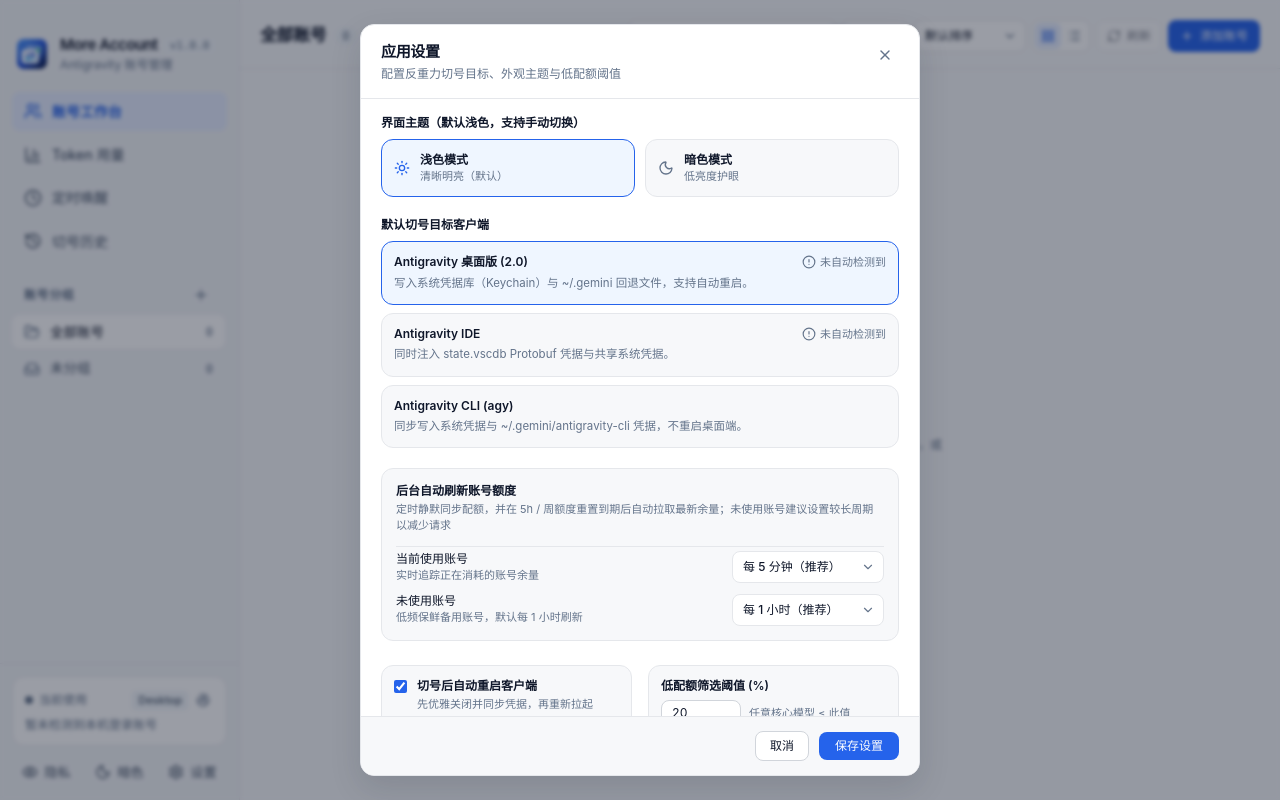
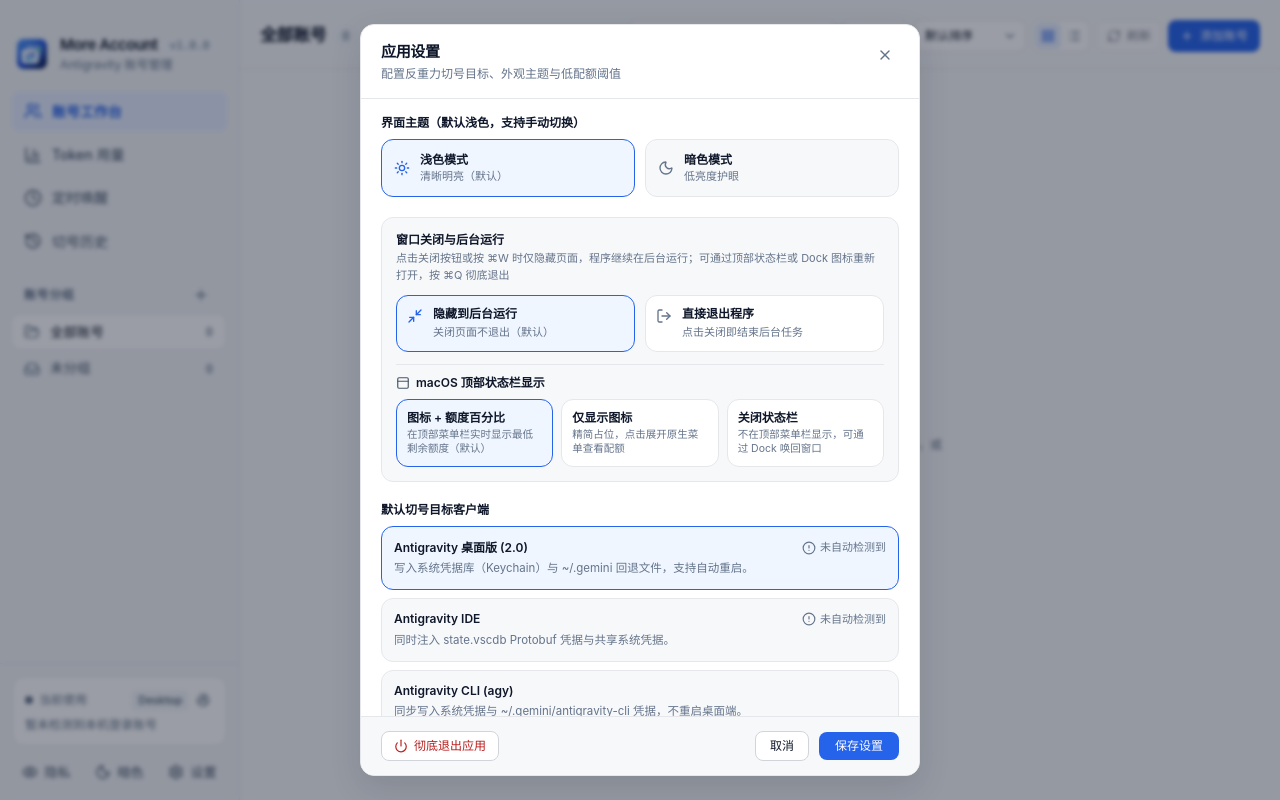
Before and after one commit to kong-hen/more-account, a Vue app in the folder frontend/: page / in a window 1280 px wide. Both pictures are taken after a click on the button "设置". Built offline with nearby package versions, Linux system fonts and the light colour scheme.

Commit message:
feat(ui): 新增后台运行与macOS状态栏设置项、彻底退出入口及事件同步

```diff
--- a/frontend/src/components/settings/SettingsModal.vue
+++ b/frontend/src/components/settings/SettingsModal.vue
@@ -13,13 +13,17 @@ import {
   ArrowUpCircle,
   Eye,
   EyeOff,
+  Minimize2,
+  LogOut,
+  Power,
+  PanelTop,
 } from 'lucide-vue-next'
 import BaseModal from '@/components/common/BaseModal.vue'
 import AppSelect from '@/components/common/AppSelect.vue'
 import { useAppStore } from '@/stores/appStore'
 import { useTokenUsageStore } from '@/stores/tokenUsageStore'
 import { api, extractErrorMessage } from '@/services/api'
-import type { AppSettings, RuntimeTarget } from '@/types/models'
+import type { AppSettings, MacStatusBarMode, RuntimeTarget } from '@/types/models'
 
 const props = defineProps<{
   open: boolean
@@ -103,6 +107,26 @@ function setInactiveAutoRefreshMinutes(val: string) {
   form.value.inactiveAutoRefreshMinutes = Number.isFinite(num) ? num : 60
 }
 
+const isMacOS = computed(() => appStore.platform === 'darwin')
+
+const macStatusBarOptions: Array<{ value: MacStatusBarMode; label: string; desc: string }> = [
+  {
+    value: 'icon_quota',
+    label: '图标 + 额度百分比',
+    desc: '在顶部菜单栏实时显示最低剩余额度（默认）',
+  },
+  {
+    value: 'icon_only',
+    label: '仅显示图标',
+    desc: '精简占位，点击展开原生菜单查看配额',
+  },
+  {
+    value: 'off',
+    label: '关闭状态栏',
+    desc: '不在顶部菜单栏显示，可通过 Dock 唤回窗口',
+  },
+]
+
 const runtimeOptions: Array<{ value: RuntimeTarget; label: string; desc: string }> = [
   {
     value: 'desktop',
@@ -173,6 +197,11 @@ async function handleSave() {
     const payload: AppSettings = {
       ...form.value,
       lowQuotaThreshold: cleanThreshold,
+      closeBehavior: form.value.closeBehavior === 'quit' ? 'quit' : 'background',
+      macStatusBarMode:
+        form.value.macStatusBarMode === 'icon_only' || form.value.macStatusBarMode === 'off'
+          ? form.value.macStatusBarMode
+          : 'icon_quota',
       desktopAppPath: (form.value.desktopAppPath ?? '').trim(),
       ideAppPath: (form.value.ideAppPath ?? '').trim(),
       tokenUsageDataDir: (form.value.tokenUsageDataDir ?? '').trim(),
@@ -247,6 +276,91 @@ async function handleSave() {
               <div class="text-[11px]" style="color: var(--text-muted)">低亮度护眼</div>
             </div>
           </button>
+        </div>
+      </section>
+
+      <!-- 窗口关闭行为与 macOS 顶部状态栏配置 -->
+      <section
+        class="p-3.5 rounded-xl border space-y-3"
+        style="border-color: var(--border-subtle); background-color: var(--bg-app)"
+      >
+        <div>
+          <div class="text-xs font-semibold" style="color: var(--text-primary)">窗口关闭与后台运行</div>
+          <div class="mt-0.5 text-[11px]" style="color: var(--text-muted)">
+            {{
+              isMacOS
+                ? '点击关闭按钮或按 ⌘W 时仅隐藏页面，程序继续在后台运行；可通过顶部状态栏或 Dock 图标重新打开，按 ⌘Q 彻底退出'
+                : '点击关闭按钮时隐藏窗口并在后台继续运行（定时刷新与唤醒不受影响），再次打开桌面图标即可恢复窗口'
+            }}
+          </div>
+        </div>
+
+        <div class="grid grid-cols-2 gap-2.5">
+          <button
+            type="button"
+            class="flex items-start gap-2.5 p-2.5 rounded-xl border text-left cursor-pointer transition-colors"
+            :style="
+              form.closeBehavior !== 'quit'
+                ? { borderColor: 'var(--accent)', backgroundColor: 'var(--accent-soft)' }
+                : { borderColor: 'var(--border-subtle)', backgroundColor: 'var(--bg-surface)' }
+            "
+            @click="form.closeBehavior = 'background'"
+          >
+            <Minimize2
+              class="w-4 h-4 shrink-0 mt-0.5"
+              :style="{ color: form.closeBehavior !== 'quit' ? 'var(--accent)' : 'var(--text-muted)' }"
+              aria-hidden="true"
+            />
+            <div>
+              <div class="text-xs font-semibold" style="color: var(--text-primary)">隐藏到后台运行</div>
+              <div class="text-[11px] mt-0.5" style="color: var(--text-muted)">关闭页面不退出（默认）</div>
+            </div>
+          </button>
+
+          <button
+            type="button"
+            class="flex items-start gap-2.5 p-2.5 rounded-xl border text-left cursor-pointer transition-colors"
+            :style="
+              form.closeBehavior === 'quit'
+                ? { borderColor: 'var(--accent)', backgroundColor: 'var(--accent-soft)' }
+                : { borderColor: 'var(--border-subtle)', backgroundColor: 'var(--bg-surface)' }
+            "
+            @click="form.closeBehavior = 'quit'"
+          >
+            <LogOut
+              class="w-4 h-4 shrink-0 mt-0.5"
+              :style="{ color: form.closeBehavior === 'quit' ? 'var(--accent)' : 'var(--text-muted)' }"
+              aria-hidden="true"
+            />
+            <div>
+              <div class="text-xs font-semibold" style="color: var(--text-primary)">直接退出程序</div>
+              <div class="text-[11px] mt-0.5" style="color: var(--text-muted)">点击关闭即结束后台任务</div>
+            </div>
+          </button>
+        </div>
+
+        <div v-if="isMacOS" class="space-y-2 pt-2.5 border-t" style="border-color: var(--border-subtle)">
+          <div class="flex items-center gap-1.5 text-xs font-semibold" style="color: var(--text-primary)">
+            <PanelTop class="w-3.5 h-3.5" style="color: var(--text-secondary)" aria-hidden="true" />
+            <span>macOS 顶部状态栏显示</span>
+          </div>
+          <div class="grid grid-cols-3 gap-2">
+            <button
+              v-for="opt in macStatusBarOptions"
+              :key="opt.value"
+              type="button"
+              class="p-2.5 rounded-xl border text-left cursor-pointer transition-colors"
+              :style="
+                form.macStatusBarMode === opt.value
+                  ? { borderColor: 'var(--accent)', backgroundColor: 'var(--accent-soft)' }
+                  : { borderColor: 'var(--border-subtle)', backgroundColor: 'var(--bg-surface)' }
+              "
+              @click="form.macStatusBarMode = opt.value"
+            >
+              <div class="text-xs font-semibold" style="color: var(--text-primary)">{{ opt.label }}</div>
+              <div class="text-[10.5px] leading-snug mt-0.5" style="color: var(--text-muted)">{{ opt.desc }}</div>
+            </button>
+          </div>
         </div>
       </section>
 
@@ -648,6 +762,16 @@ async function handleSave() {
     <template #footer>
       <button
         type="button"
+        :disabled="saving"
+        class="mr-auto inline-flex items-center gap-1.5 px-3 py-1.5 text-xs font-medium rounded-lg border cursor-pointer transition-colors hover:bg-[var(--danger-soft)] disabled:opacity-50"
+        style="border-color: var(--border-strong); color: var(--danger-text); background-color: var(--bg-surface)"
+        @click="appStore.quitApp()"
+      >
+        <Power class="w-3.5 h-3.5" aria-hidden="true" />
+        <span>彻底退出应用</span>
+      </button>
+      <button
+        type="button"
         class="px-3.5 py-1.5 text-xs font-medium rounded-lg border cursor-pointer transition-colors hover:bg-[var(--bg-hover)]"
         style="border-color: var(--border-strong); color: var(--text-primary); background-color: var(--bg-surface)"
         @click="emit('close')"
--- a/frontend/src/services/api.ts
+++ b/frontend/src/services/api.ts
@@ -33,6 +33,7 @@ interface WailsAppBridge {
   OpenExternalURL(rawURL: string): Promise<void>
   OpenDataFolder(): Promise<void>
   PickDirectory(title: string): Promise<string>
+  QuitApp(): Promise<void>
 
   ListAccounts(): Promise<Account[]>
   GetCurrentAccountID(): Promise<string>
@@ -132,6 +133,7 @@ export const api = {
   openExternalURL: (rawURL: string) => getBridge().OpenExternalURL(rawURL),
   openDataFolder: () => getBridge().OpenDataFolder(),
   pickDirectory: (title: string) => getBridge().PickDirectory(title),
+  quitApp: () => getBridge().QuitApp(),
 
   listAccounts: () => getBridge().ListAccounts(),
   getCurrentAccountID: () => getBridge().GetCurrentAccountID(),
--- a/frontend/src/stores/appStore.ts
+++ b/frontend/src/stores/appStore.ts
@@ -47,6 +47,7 @@ export const useAppStore = defineStore('app', () => {
   const appVersion = ref('1.0.0')
   const defaultGitHubRepo = ref('kong-hen/more-account')
   const hasBuiltInOAuth = ref(false)
+  const platform = ref<string>('darwin')
   const updateInfo = ref<UpdateCheckResult | null>(null)
   const checkingUpdate = ref(false)
   const updateModalOpen = ref(false)
@@ -58,7 +59,7 @@ export const useAppStore = defineStore('app', () => {
     cliDirOk: false,
   })
 
-  // 默认严格为浅色主题，不跟随系统暗色；当前账号默认每 5 分钟刷新、未使用账号默认每 60 分钟刷新
+  // 默认严格为浅色主题，不跟随系统暗色；默认点击关闭按钮隐藏到后台运行、macOS 状态栏显示图标+额度
   const settings = ref<AppSettings>({
     theme: 'light',
     privacyMode: false,
@@ -67,6 +68,8 @@ export const useAppStore = defineStore('app', () => {
     lowQuotaThreshold: 20,
     autoRefreshMinutes: 5,
     inactiveAutoRefreshMinutes: 60,
+    closeBehavior: 'background',
+    macStatusBarMode: 'icon_quota',
     autoCheckUpdate: true,
   })
 
@@ -212,6 +215,11 @@ export const useAppStore = defineStore('app', () => {
         ...settings.value,
         ...(state.settings ?? {}),
         theme: state.settings?.theme === 'dark' ? 'dark' : 'light',
+        closeBehavior: state.settings?.closeBehavior === 'quit' ? 'quit' : 'background',
+        macStatusBarMode:
+          state.settings?.macStatusBarMode === 'icon_only' || state.settings?.macStatusBarMode === 'off'
+            ? state.settings.macStatusBarMode
+            : 'icon_quota',
       }
       clientInfo.value = state.clientInfo ?? clientInfo.value
       dataDir.value = state.dataDir ?? ''
@@ -222,6 +230,9 @@ export const useAppStore = defineStore('app', () => {
         defaultGitHubRepo.value = state.defaultGitHubRepo
       }
       hasBuiltInOAuth.value = Boolean(state.hasBuiltInOAuth)
+      if (state.platform) {
+        platform.value = state.platform
+      }
       applyTheme(settings.value.theme)
 
       // 注册后端事件推送（手动批量进度 + 后台自动刷新状态与完成通知）
@@ -291,6 +302,44 @@ export const useAppStore = defineStore('app', () => {
           oauthLastError.value = message
           oauthFailedSeq.value += 1
           notify(`OAuth 授权失败：${message}`, 'error', 4800)
+        }),
+      )
+      // 监听状态栏发起的切号完成事件：同步刷新账号列表与切号历史
+      cleanups.push(
+        onWailsEvent('account:switched', (payload: unknown) => {
+          const p = payload as { accountId?: string; email?: string } | null
+          void reloadAccounts().catch(() => {})
+          void loadSwitchHistory().catch(() => {})
+          if (p?.email) {
+            notify(`已通过状态栏切换至 ${maskEmail(p.email, settings.value.privacyMode)}`, 'success')
+          }
+        }),
+      )
+      // 监听状态栏等后台入口触发的全局设置同步（例如隐私脱敏模式切换）
+      cleanups.push(
+        onWailsEvent('settings:updated', (payload: unknown) => {
+          const next = payload as Partial<AppSettings> | null
+          if (!next) return
+          settings.value = {
+            ...settings.value,
+            ...next,
+            theme: next.theme === 'dark' ? 'dark' : 'light',
+            closeBehavior: next.closeBehavior === 'quit' ? 'quit' : 'background',
+            macStatusBarMode:
+              next.macStatusBarMode === 'icon_only' || next.macStatusBarMode === 'off'
+                ? next.macStatusBarMode
+                : 'icon_quota',
+          }
+          applyTheme(settings.value.theme)
+        }),
+      )
+      // 监听状态栏后台动作失败提示
+      cleanups.push(
+        onWailsEvent('statusbar:error', (payload: unknown) => {
+          const p = payload as { message?: string } | null
+          if (p?.message) {
+            notify(p.message, 'error', 4600)
+          }
         }),
       )
 
@@ -856,6 +905,15 @@ export const useAppStore = defineStore('app', () => {
     return sorted
   })
 
+  async function quitApp() {
+    if (!isWailsRuntime()) return
+    try {
+      await api.quitApp()
+    } catch (err) {
+      notify(`退出应用失败：${extractErrorMessage(err)}`, 'error')
+    }
+  }
+
   return {
     loading,
     activeSection,
@@ -870,6 +928,7 @@ export const useAppStore = defineStore('app', () => {
     appVersion,
     defaultGitHubRepo,
     hasBuiltInOAuth,
+    platform,
     updateInfo,
     checkingUpdate,
     updateModalOpen,
@@ -935,5 +994,6 @@ export const useAppStore = defineStore('app', () => {
     requestSelectDetailAccount,
     confirmDiscardDetailChanges,
     cancelDiscardDetailChanges,
+    quitApp,
   }
 })
--- a/frontend/src/types/models.ts
+++ b/frontend/src/types/models.ts
@@ -92,6 +92,8 @@ export interface AccountGroup {
 
 export type ThemeMode = 'light' | 'dark'
 export type RuntimeTarget = 'desktop' | 'ide' | 'cli'
+export type CloseBehavior = 'background' | 'quit'
+export type MacStatusBarMode = 'icon_quota' | 'icon_only' | 'off'
 export type AppSection = 'accounts' | 'usage' | 'wakeup' | 'history'
 
 export interface AppSettings {
@@ -102,6 +104,8 @@ export interface AppSettings {
   lowQuotaThreshold: number
   autoRefreshMinutes: number
   inactiveAutoRefreshMinutes: number
+  closeBehavior: CloseBehavior
+  macStatusBarMode: MacStatusBarMode
   desktopAppPath?: string
   ideAppPath?: string
   tokenUsageDataDir?: string
@@ -163,6 +167,7 @@ export interface BootstrapState {
   appVersion: string
   defaultGitHubRepo: string
   hasBuiltInOAuth: boolean
+  platform?: string
 }
 
 export interface RefreshStats {
```
